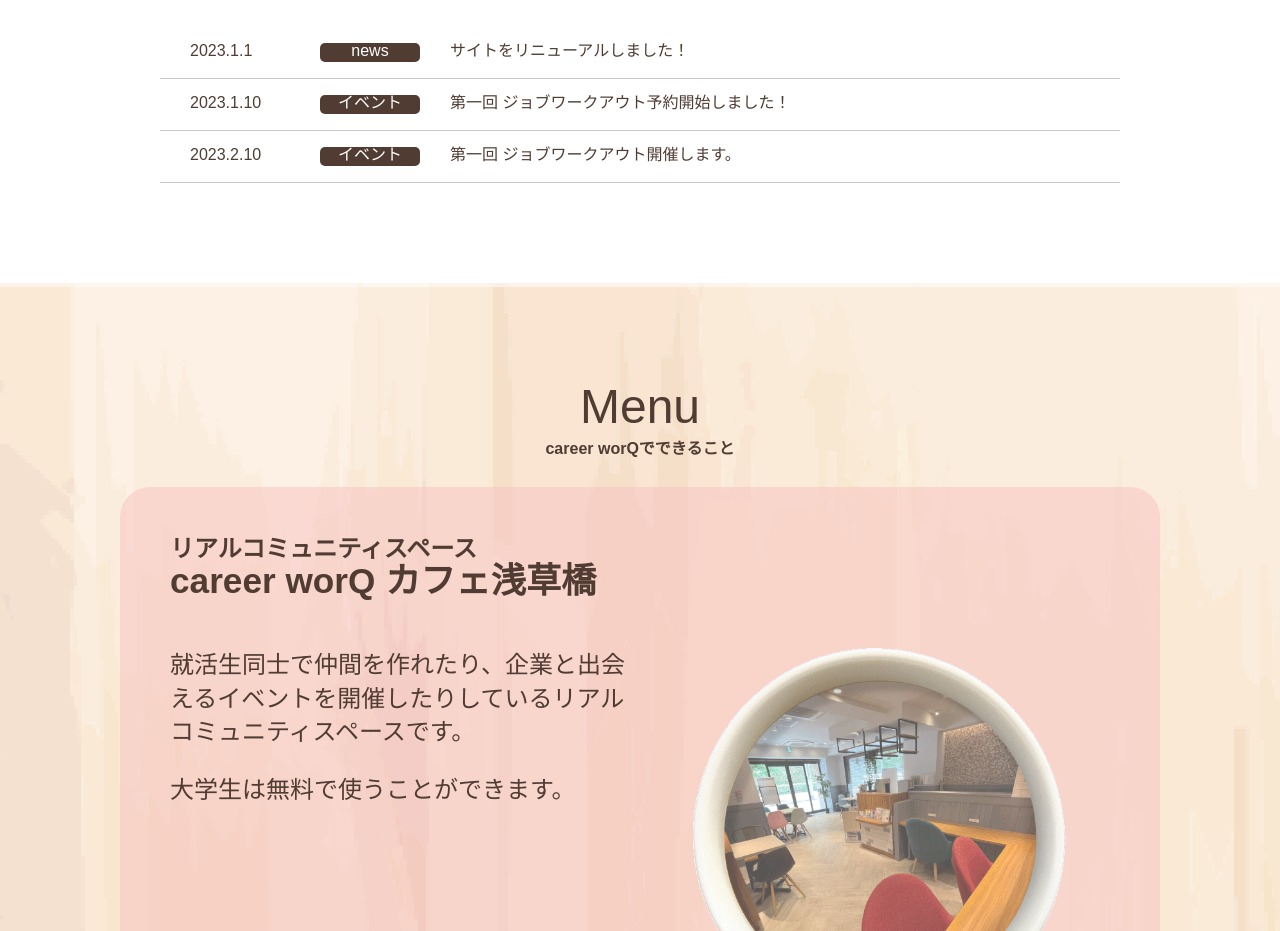
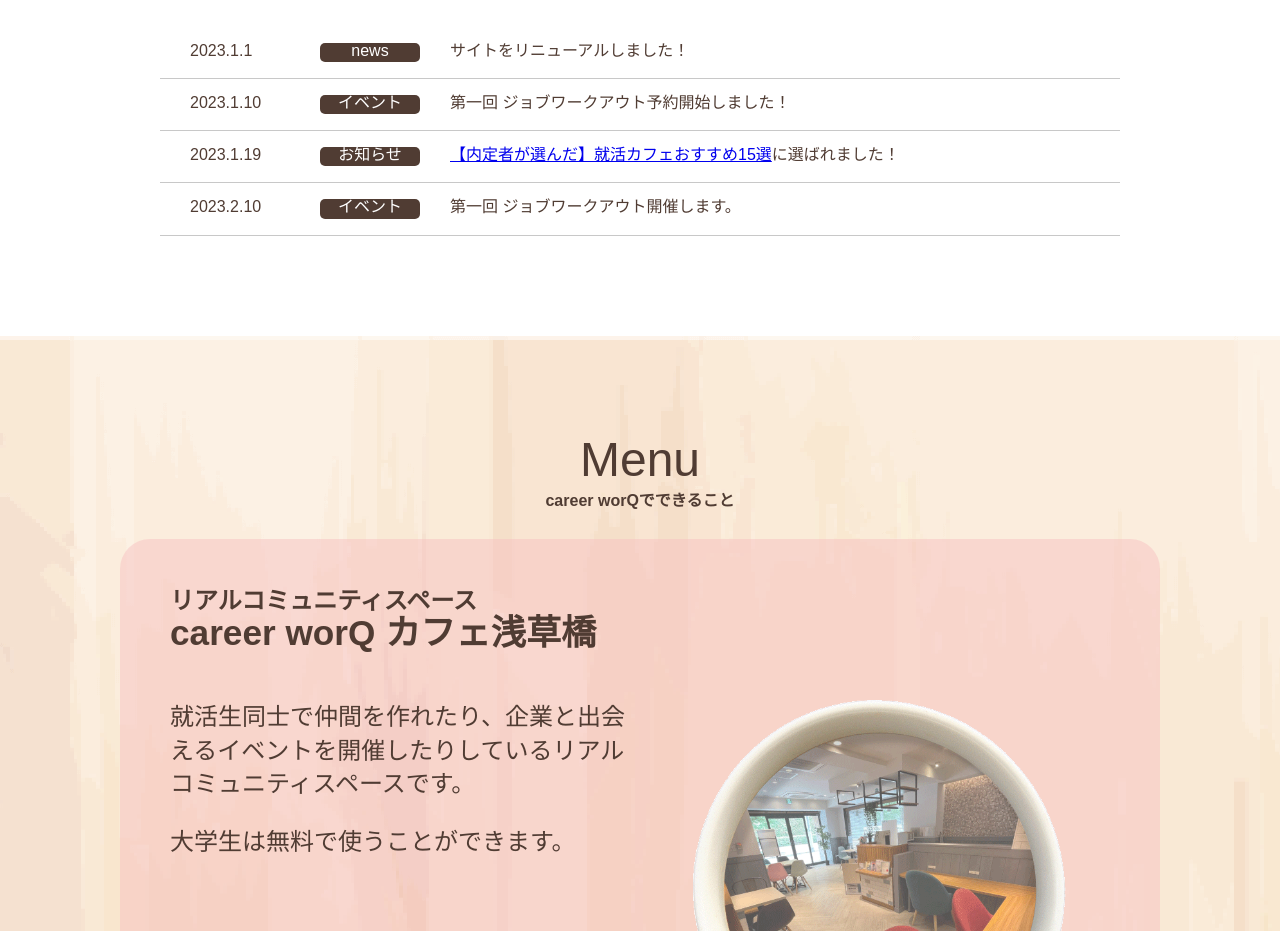
Before and after one commit to yokkepp/career-worq-cafe-2023, a plain HTML site: page index.html in a window 1280 px wide. Shown: the part 1825-2756 px from the top of the page. Drawn offline with nearby package versions, Linux system fonts and the light colour scheme.

Commit message:
add news.

```diff
--- a/index.html
+++ b/index.html
@@ -89,6 +89,11 @@
                     <p class="item list-item news__list__date">2023.1.10</p>
                     <p class="item list-item news__list__category">イベント</p>
                     <p class="item list-item news__list__description">第一回 ジョブワークアウト予約開始しました！</p>
+                </li>
+                <li class="news__list">
+                    <p class="item list-item news__list__date">2023.1.19</p>
+                    <p class="item list-item news__list__category">お知らせ</p>
+                    <p class="item list-item news__list__description"><a href="https://reashu.com/shukatsu-freespace/#career_worQ_cafe">【内定者が選んだ】就活カフェおすすめ15選</a>に選ばれました！</p>
                 </li>
                 <li class="news__list">
                     <p class="item list-item news__list__date">2023.2.10</p>
--- a/styles/_news.scss
+++ b/styles/_news.scss
@@ -28,5 +28,8 @@
     }
     &__list__description {
         margin-left: 30px;
+        & a {
+            text-decoration: underline;
+        }
     }
 }
```
Also changed, not shown: styles/css/styles.css, 1 other file.
